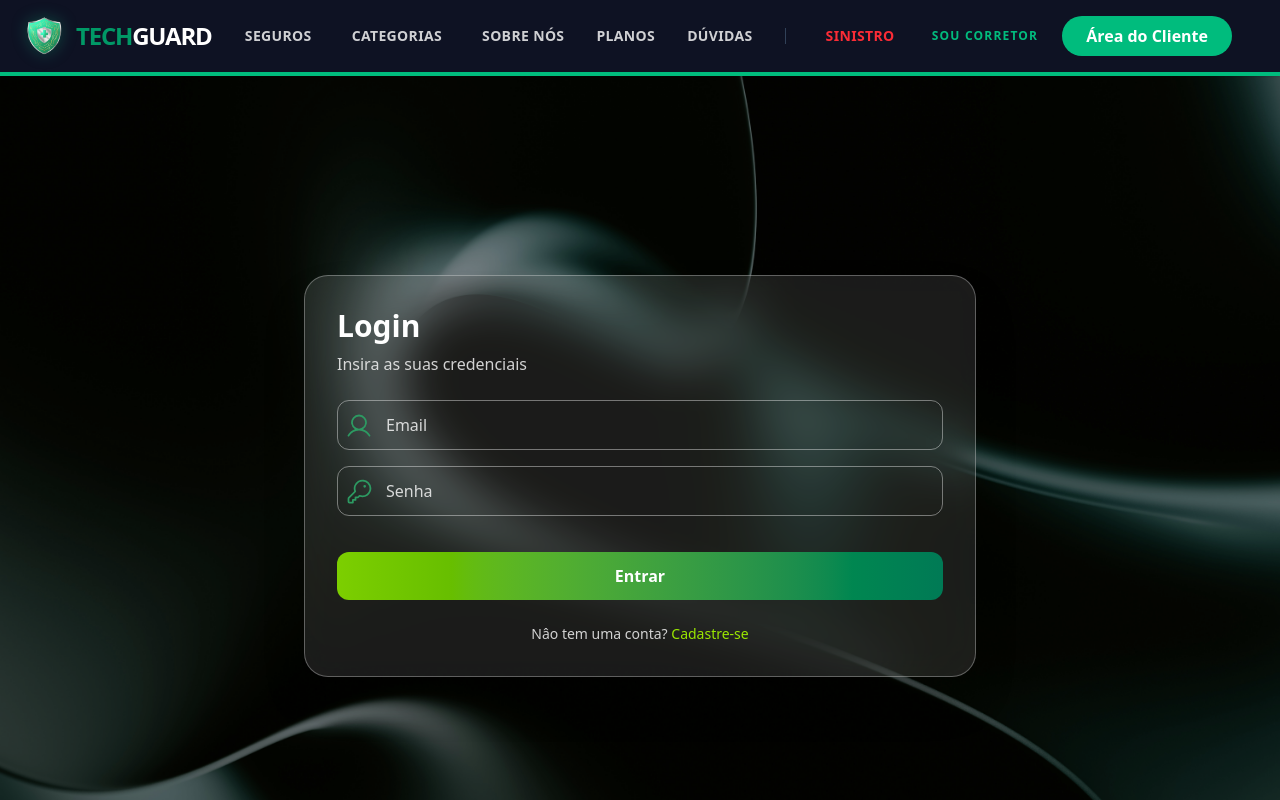
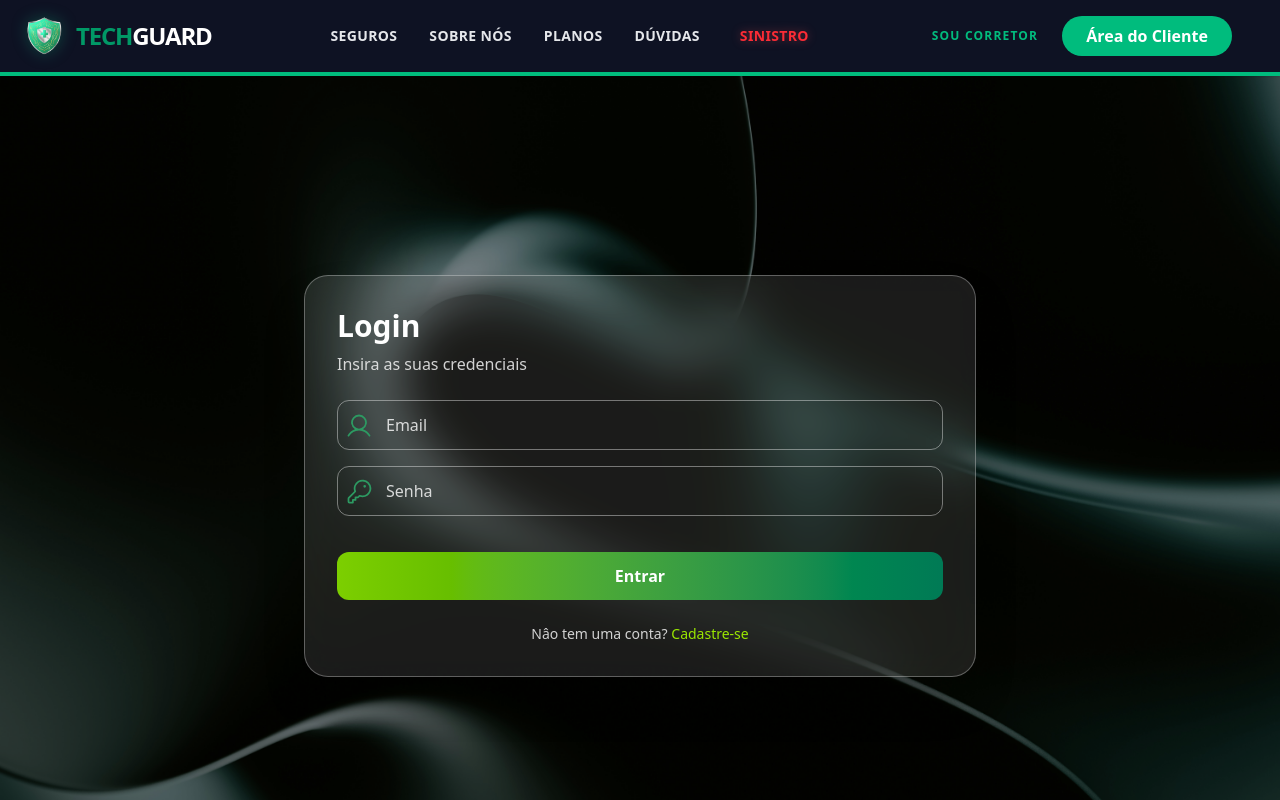
Before and after one commit to Grupo-3-Turma-JavaScript-11/TechGuard_frontend, a React (Vite) app: page / in a window 1280 px wide. Shown: the top 800 px of the page. Built offline with nearby package versions, Linux system fonts and the light colour scheme.

Commit message:
Alteração na Navbar

```diff
--- a/src/components/navbar/Navbar.tsx
+++ b/src/components/navbar/Navbar.tsx
@@ -1,7 +1,24 @@
-import { Link } from "react-router-dom";
+import { Link, useNavigate } from "react-router-dom";
 import LogoIcon from '../../assets/img/logoicon.png';
+import { useContext, useState } from "react";
+import { AuthContext } from "../../contexts/AuthContext";
+import { ToastAlert } from "../../utils/ToastAlert";
 
 function Navbar() {
+
+  const navigate = useNavigate();
+  const { usuario, handleLogout } = useContext(AuthContext);
+  const [menuAberto, setMenuAberto] = useState(false);
+
+  function logout() {
+    handleLogout();
+    ToastAlert("Você saiu com sucesso!", "sucesso");
+    navigate("/login");
+    setMenuAberto(false);
+  }
+
+  const toggleMenu = () => setMenuAberto(!menuAberto);
+
   return (
     <nav className="bg-slate-950/95 backdrop-blur-md shadow-sm sticky top-0 z-50 border-b-4 border-emerald-500">
       <div className="max-w-7xl mx-auto px-6 py-4 flex justify-between items-center">
@@ -21,7 +38,10 @@ function Navbar() {
         {/* LINKS DE NAVEGAÇÃO */}
         <div className="hidden md:flex items-center space-x-8 text-sm font-bold text-white/80 uppercase tracking-wide">
 
-          {/* MENU SEGUROS (Mapeado para /produtos no App.tsx) */}
+          {/* Lógica do Corretor (Dropdowns) */}
+          {usuario.tipo === 'corretor' ? (
+            <>
+              {/* DROPDOWN SEGUROS */}
               <div className="relative group">
                 <button className="flex items-center hover:text-emerald-500 transition-colors uppercase py-2">
                   Seguros
@@ -37,7 +57,7 @@ function Navbar() {
                 </div>
               </div>
 
-          {/* MENU CATEGORIAS */}
+              {/* DROPDOWN CATEGORIAS */}
               <div className="relative group">
                 <button className="flex items-center hover:text-emerald-500 transition-colors uppercase py-2">
                   Categorias
@@ -52,21 +72,33 @@ function Navbar() {
                   </Link>
                 </div>
               </div>
+            </>
+          ) : (
+            // Lógica Cliente/Visitante
+            <Link to={usuario.tipo === 'cliente' ? "/meus-seguros" : "/home"} className="text-sm font-bold text-gray-200 uppercase tracking-wide hover:text-emerald-400 transition-all duration-300 hover:scale-105">
+              Seguros
+            </Link>
+          )}
 
-          <Link to="/sobrenos" className="hover:text-emerald-500 transition-colors uppercase">Sobre Nós</Link>
-          <a href="/#planos" className="hover:text-emerald-500 transition-colors uppercase">Planos</a>
-          <a href="/#faq" className="hover:text-emerald-500 transition-colors uppercase">Dúvidas</a>
+          {/* Links Comuns */}
+          <Link to="/sobrenos" className="text-sm font-bold text-gray-200 uppercase tracking-wide hover:text-emerald-400 transition-all duration-300 hover:scale-105">Sobre Nós</Link>
+          <Link to="/planos" className="text-sm font-bold text-gray-200 uppercase tracking-wide hover:text-emerald-400 transition-all duration-300 hover:scale-105">Planos</Link>
+          <Link to="/faq" className="text-sm font-bold text-gray-200 uppercase tracking-wide hover:text-emerald-400 transition-all duration-300 hover:scale-105">Dúvidas</Link>
 
-          <span className="h-4 w-px bg-slate-700"></span>
-
-          <a href="#" className="text-red-500 hover:text-red-600 transition-colors flex items-center">
-            <i className="fas fa-exclamation-triangle mr-2 text-xs"></i>Sinistro
-          </a>
+          {/* Sinistro (Vermelho Neon) */}
+          {usuario.tipo !== 'corretor' && (
+            <Link to="/sinistro" className="text-sm font-bold text-red-500 uppercase tracking-wide hover:text-red-400 transition-all duration-300 flex items-center gap-2 hover:scale-105 drop-shadow-[0_0_5px_rgba(239,68,68,0.4)]">
+              <i className="fas fa-exclamation-triangle"></i> Sinistro
+            </Link>
+          )}
         </div>
 
-        {/* BOTÕES DE AÇÃO */}
+        {/* ================= LADO DIREITO (LOGIN / PERFIL) ================= */}
+        <div className="flex items-center gap-6">
+
+          {!usuario.token ? (
             <div className="flex items-center space-x-6">
-          <Link to="/corretor" className="hidden lg:block text-xs font-black text-emerald-500 uppercase tracking-widest hover:text-[#D4AF37] transition-colors border-b border-transparent hover:border-[#D4AF37]">
+              <Link to="/login" className="hidden lg:block text-xs font-black text-emerald-500 uppercase tracking-widest hover:text-[#D4AF37] transition-colors border-b border-transparent hover:border-[#D4AF37]">
                 <i className="fas fa-briefcase mr-1"></i> Sou Corretor
               </Link>
               <button className="bg-emerald-500 text-white px-6 py-2 rounded-full font-bold hover:bg-[#D4AF37] hover:shadow-lg hover:shadow-amber-500/20 transition-all duration-300">
@@ -76,9 +108,70 @@ function Navbar() {
                 <i className="fas fa-bars"></i>
               </button>
             </div>
+          ) : (
+
+            /* ===== PERFIL COM ANIMAÇÃO ===== */
+            <div className="relative">
+              <button
+                onClick={toggleMenu}
+                className="flex items-center gap-3 group focus:outline-none"
+              >
+                {/* Texto do Perfil */}
+                <div className="text-right hidden md:block transition-all duration-300 group-hover:translate-x-[-5px]">
+                  <p className="text-[10px] text-gray-400 uppercase font-bold tracking-widest leading-none mb-1">Olá,</p>
+                  <p className="text-sm font-bold text-white uppercase tracking-wide leading-none group-hover:text-emerald-400 transition-colors">
+                    {usuario.nome.split(' ')[0]}
+                  </p>
+                </div>
+
+                {/* Avatar / Foto */}
+                <div className="relative">
+                  <div className="w-11 h-11 rounded-full border-2 border-emerald-500 p-0.5 bg-black/50 transition-all duration-300 group-hover:scale-110 group-hover:border-emerald-400 group-hover:shadow-[0_0_15px_rgba(16,185,129,0.5)]">
+                    <div className="w-full h-full rounded-full bg-slate-800 flex items-center justify-center overflow-hidden">
+                      {usuario.foto ? (
+                        <img src={usuario.foto} alt="Perfil" className="w-full h-full object-cover" />
+                      ) : (
+                        <i className="fas fa-user text-emerald-500 text-lg"></i>
+                      )}
+                    </div>
+                  </div>
+                  {/* Bolinha de Status Online */}
+                  <div className="absolute bottom-0 right-0 w-3 h-3 bg-green-500 border-2 border-[#050a14] rounded-full"></div>
+                </div>
+
+                <i className={`fas fa-chevron-down text-xs text-emerald-500 transition-transform duration-300 ${menuAberto ? 'rotate-180' : ''}`}></i>
+              </button>
+
+              {/* Dropdown do Perfil */}
+              {menuAberto && (
+                <div className="absolute right-0 mt-5 w-56 bg-white rounded-xl shadow-2xl border border-gray-100 overflow-hidden py-2 animate-fade-in-down origin-top-right z-50">
+                  <div className="px-5 py-3 border-b border-gray-100 bg-gray-50">
+                    <p className="text-xs text-gray-500 uppercase font-bold tracking-wider">Conta Conectada</p>
+                    <p className="text-sm font-bold text-gray-800 truncate">{usuario.email}</p>
+                    <span className="text-[10px] bg-emerald-100 text-emerald-700 px-2 py-0.5 rounded-full font-bold uppercase mt-1 inline-block">
+                      {usuario.tipo}
+                    </span>
+                  </div>
+
+                  <Link to="/perfil" className="flex items-center px-5 py-3 text-sm font-bold text-gray-600 hover:bg-emerald-50 hover:text-emerald-600 transition-colors uppercase">
+                    <i className="fas fa-id-card w-6 text-center mr-2"></i> Ver Perfil
+                  </Link>
+
+                  <div className="h-px bg-gray-100 my-1"></div>
+
+                  <button
+                    onClick={logout}
+                    className="w-full flex items-center px-5 py-3 text-sm font-bold text-red-500 hover:bg-red-50 transition-colors uppercase"
+                  >
+                    <i className="fas fa-sign-out-alt w-6 text-center mr-2"></i> Sair
+                  </button>
+                </div>
+              )}
+            </div>
+          )}
+        </div>
       </div>
     </nav>
   );
 }
-
 export default Navbar;
```
Lines whose indentation alone changed are shown as unchanged.
